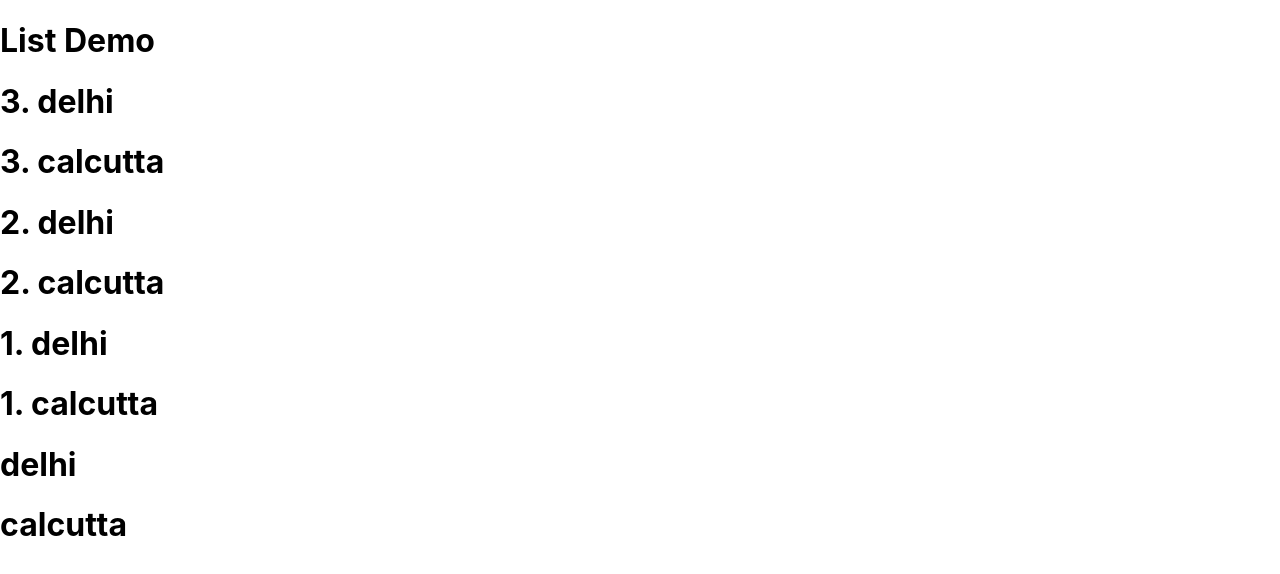
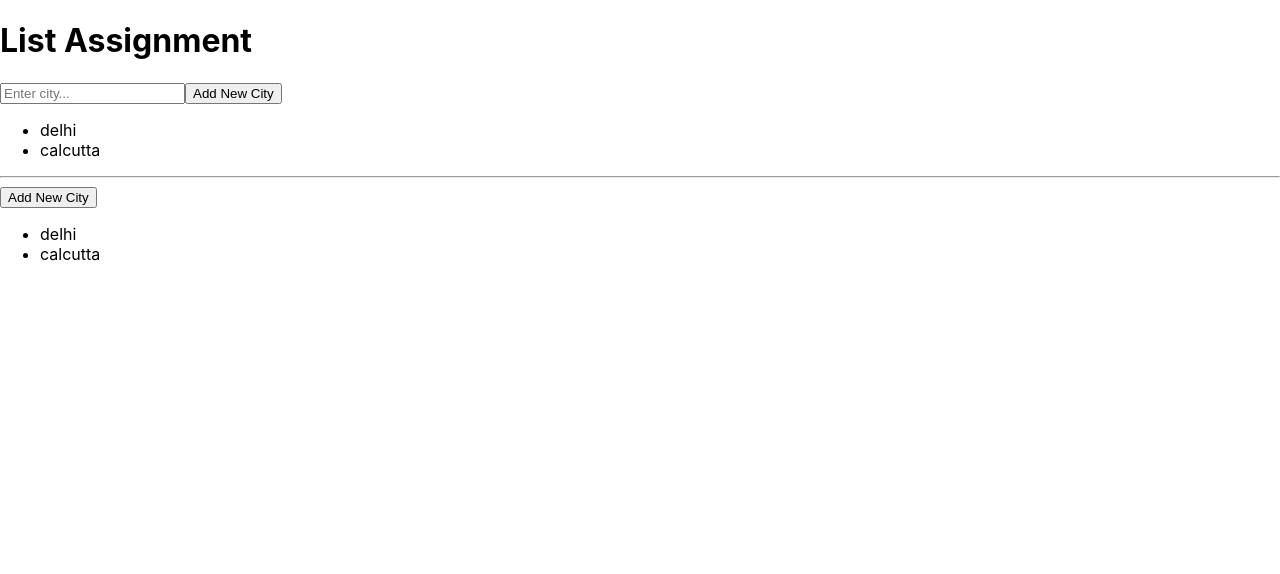
Before and after one commit to kodedocker/reactapp, a React (Create React App) app: page / in a window 1280 px wide. Shown: the top 574 px of the page. Built offline with nearby package versions, Linux system fonts and the light colour scheme.

Commit message:
list practice.

```diff
--- a/src/App.js
+++ b/src/App.js
@@ -3,43 +3,67 @@ import { useState } from "react";
 function App() {
   return (
     <div>
+      <h1>List Assignment</h1>
+      <ListDemo1 />
       <ListDemo />
+    </div>
+  );
+}
+
+function ListDemo1() {
+  let [city, setCity] = useState("");
+  let [list, setList] = useState(["delhi", "calcutta"]);
+
+  const inputCityHandler = (e) => {
+    setCity(e.target.value);
+  };
+
+  const addNewCity = () => {
+    let newlist = [city, ...list];
+    setList(newlist);
+
+    // clear the box
+    setCity("");
+  };
+
+  return (
+    <div>
+      <input
+        type="text"
+        placeholder="Enter city..."
+        value={city}
+        onChange={inputCityHandler}
+      />
+      <input type="button" value="Add New City" onClick={addNewCity} />
+
+      <ul>
+        {list.map((item, index) => (
+          <li key={index}>{item}</li>
+        ))}
+      </ul>
     </div>
   );
 }
 
 // JSX :: list of string
 function ListDemo() {
-  let [list] = useState(["delhi", "calcutta"]);
+  let [list, setList] = useState(["delhi", "calcutta"]);
+
+  const addNewCity = () => {
+    let newlist = [...list, "Mumbai"];
+    setList(newlist);
+  };
 
   return (
     <div>
-      <h1>List Demo</h1>
+      <hr />
+      <input type="button" value="Add New City" onClick={addNewCity} />
 
-      {/** Example 3 */}
-      {list.map((item) => (
-        <div>
-          <h1>3. {item}</h1>
-        </div>
-      ))}
-
-      {/** Example 2 Multiline */}
-      {list.map((item) => {
-        return (
-          <div>
-            <h1>2. {item}</h1>
-          </div>
-        );
-      })}
-
-      {/** Example 1 */}
-      {list.map((item) => {
-        return <h1>1. {item}</h1>;
-      })}
-
-      {list.map((item) => (
-        <h1>{item}</h1>
-      ))}
+      <ul>
+        {list.map((item, index) => (
+          <li key={index}>{item}</li>
+        ))}
+      </ul>
     </div>
   );
 }
```
